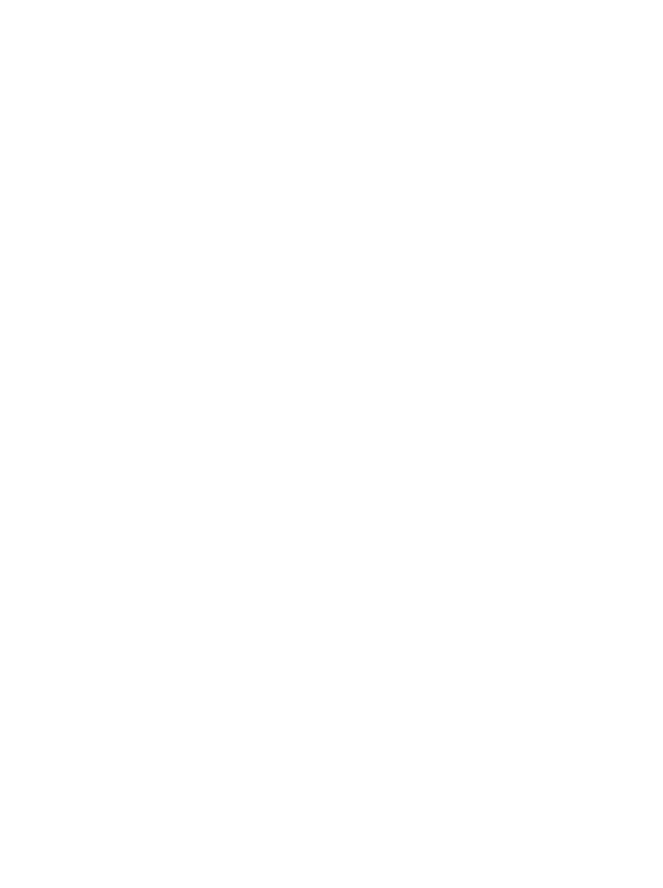
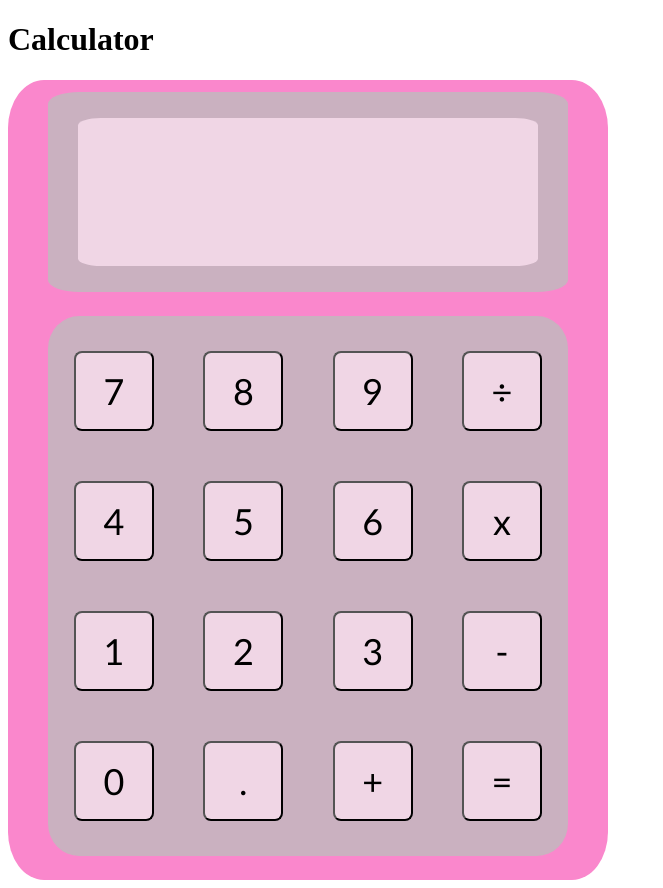
Before and after one commit to zeyjenm/simple-calculator, a plain HTML site: page index.html in a window 1280 px wide. Shown: the whole page, without its empty margins (0-663 px from the left). Before the commit the page ends 800 px from the top, so only its background shows below. Drawn offline with Linux system fonts and the light colour scheme.

Commit message:
Style calculator

```diff
--- a/index.html
+++ b/index.html
@@ -9,6 +9,30 @@
     <title>Simple Calculator</title>
 </head>
 <body>
-
+    <h1>Calculator</h1>
+    <div class="container">
+        <div class="output-container">
+            <div class="output">
+            </div>
+        </div>
+        <div class="buttons-container">
+            <button id="seven">7</button>
+            <button id="eight">8</button>
+            <button id="nine">9</button>
+            <button id="divide-sign">÷</button>
+            <button id="four">4</button>
+            <button id="five">5</button>
+            <button id="six">6</button>
+            <button id="multiply-sign">x</button>
+            <button id="one">1</button>
+            <button id="two">2</button>
+            <button id="three">3</button>
+            <button id="minus-sign">-</button>
+            <button id="zero">0</button>
+            <button id="decimal">.</button>
+            <button id="plus-sign">+</button>
+            <button id="equals">=</button>
+        </div>
+    </div>
 </body>
 </html>
--- a/style.css
+++ b/style.css
@@ -0,0 +1,51 @@
+.container {
+    display: flex;
+    min-height: 800px;
+    width: 600px;
+    background-color: #fa87cc;
+    border-radius: 6%;
+    align-items: center;
+    flex-direction: column;
+}
+
+.output-container {
+    background-color: #cab1c0;
+    width: 500px;
+    height: 180px;
+    display: flex;
+    justify-content: center;
+    margin: 12px 8px;
+    border-radius: 6%;
+    padding: 10px;
+}
+
+.output {
+    background-color: #f0d6e5;
+    width: 460px;
+    min-height: 120px;
+    border-radius: 5%;
+    margin: 16px 8px;
+}
+
+.buttons-container {
+    background-color: #cab1c0;
+    width: 500px;
+    min-height: 520px;
+    margin: 12px 8px;
+    border-radius: 6%;
+    padding: 10px;
+    display: flex;
+    flex-wrap: wrap;
+    justify-content: space-between;
+    align-items: center;
+}
+
+button {
+    background-color: #f0d6e5;
+    width: 80px;
+    height: 80px;
+    margin: 0 16px;
+    font-size: 36px;
+    font-family: 'Gill Sans', 'Gill Sans MT', Calibri, 'Trebuchet MS', sans-serif;
+    border-radius: 10%;
+}
```
